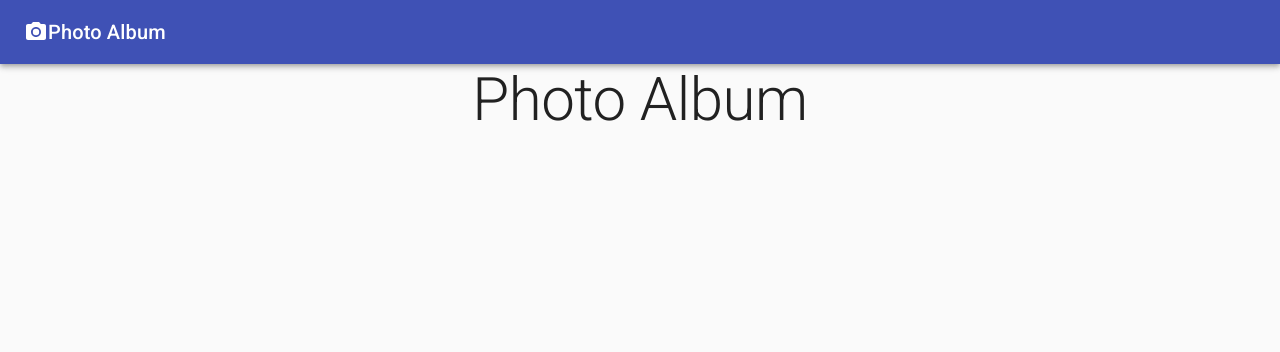
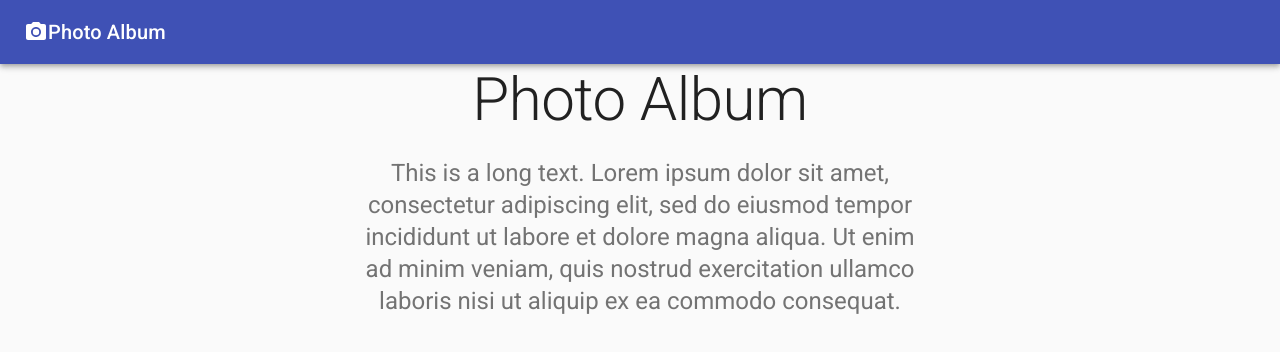
Before and after one commit to HaoLiHaiO/mui-boiletplate, a React (Create React App) app: page / in a window 1280 px wide. Shown: the top 352 px of the page. Built offline with nearby package versions, Linux system fonts and the light colour scheme.

Commit message:
add typography paragraph

```diff
--- a/src/App.tsx
+++ b/src/App.tsx
@@ -18,6 +18,9 @@
                         <Typography variant="h2" align="center" color="textPrimary" gutterBottom>
                             Photo Album
                         </Typography>
+                        <Typography variant="h5" align="center" color="textSecondary" paragraph>
+                            This is a long text. Lorem ipsum dolor sit amet, consectetur adipiscing elit, sed do eiusmod tempor incididunt ut labore et dolore magna aliqua. Ut enim ad minim veniam, quis nostrud exercitation ullamco laboris nisi ut aliquip ex ea commodo consequat.
+                        </Typography>
                     </Container>
                 </div>
             </main>
```
Also changed, not shown: 1 other file (tests, documents, lock files or other folders).
